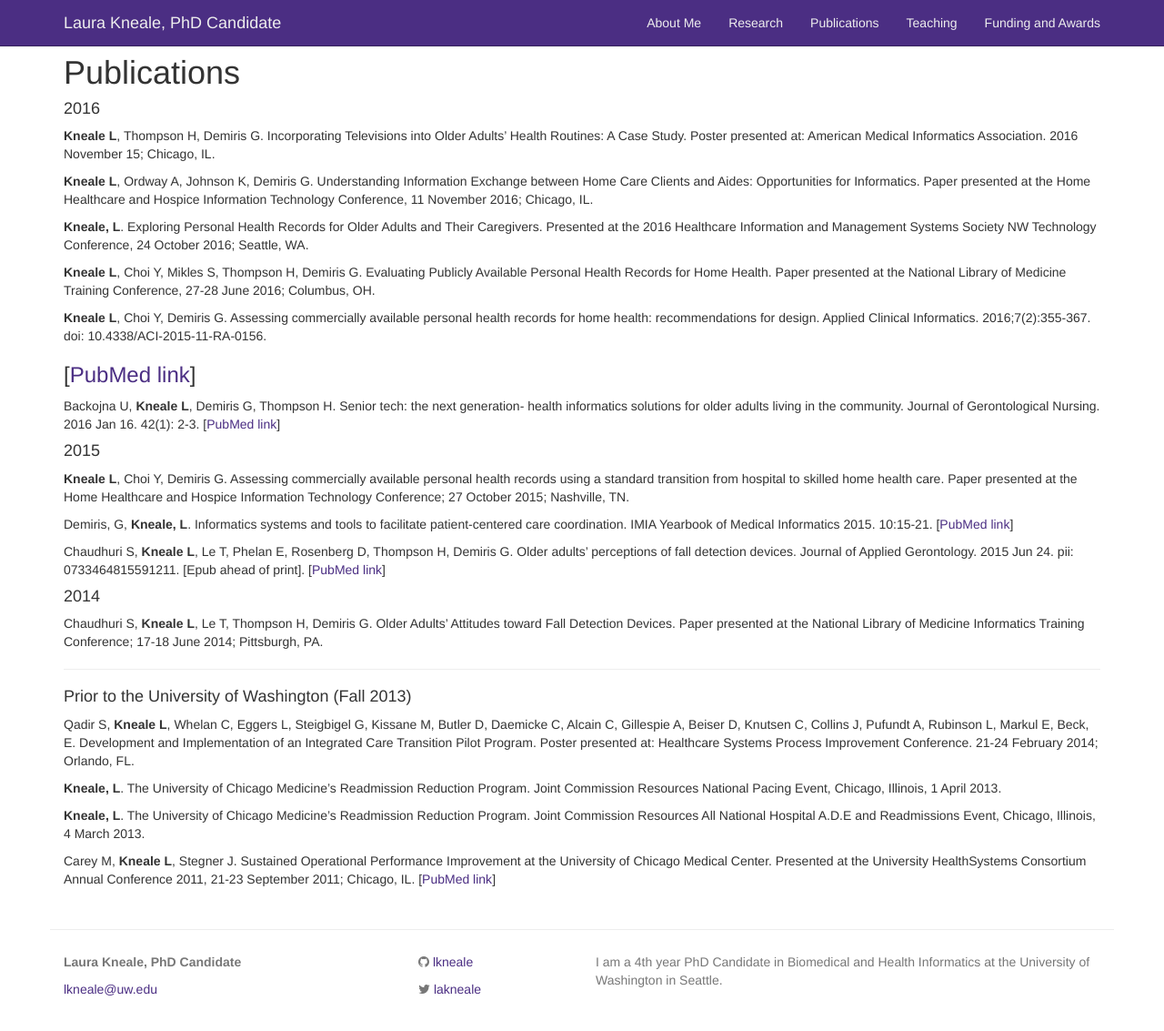
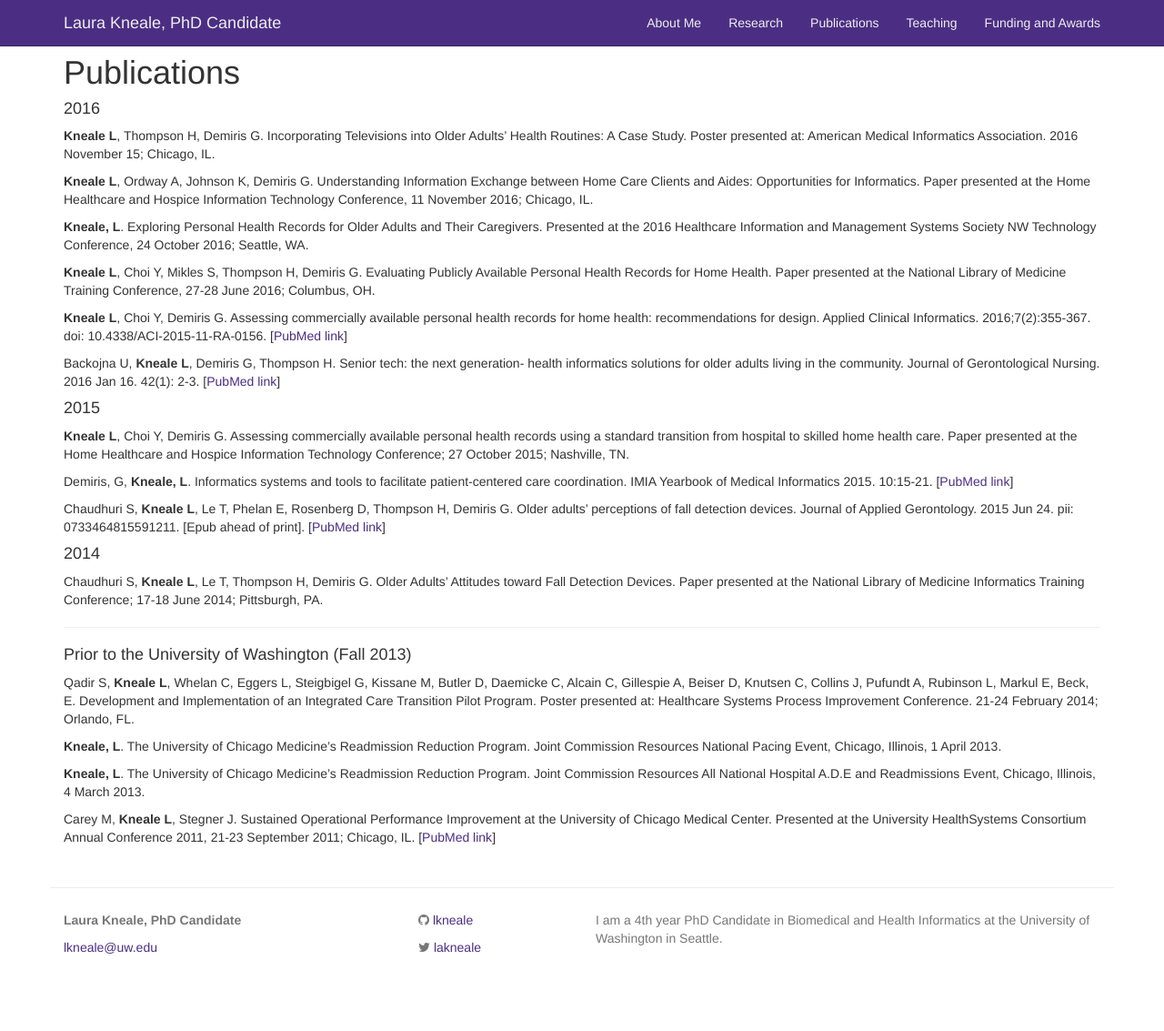
Before and after one commit to lkneale/lkneale.github.io, a Jekyll site: the page built from publications.md, in a window 1280 px wide and 1142 px high. Shown: the top 1133 px of the window at 91% size. Built offline with Jekyll 4.4.1, drawn with Linux system fonts in a browser that asks for light colours.

```diff
--- a/publications.md
+++ b/publications.md
@@ -13,8 +13,7 @@ permalink: /publications/
 
 **Kneale L**, Choi Y, Mikles S, Thompson H, Demiris G. Evaluating Publicly Available Personal Health Records for Home Health. Paper presented at the National Library of Medicine Training Conference, 27-28 June 2016; Columbus, OH.
 
-**Kneale L**, Choi Y, Demiris G. Assessing commercially available personal health records for home health: recommendations for design. Applied Clinical Informatics. 2016;7(2):355-367. doi: 10.4338/ACI-2015-11-RA-0156.
-### [[PubMed link](http://www.ncbi.nlm.nih.gov/pubmed/27437046)]
+**Kneale L**, Choi Y, Demiris G. Assessing commercially available personal health records for home health: recommendations for design. Applied Clinical Informatics. 2016;7(2):355-367. doi: 10.4338/ACI-2015-11-RA-0156. [[PubMed link](http://www.ncbi.nlm.nih.gov/pubmed/27437046)]
 
 Backojna U, **Kneale L**, Demiris G, Thompson H. Senior tech: the next generation- health informatics solutions for older adults living in the community. Journal of Gerontological Nursing. 2016 Jan 16. 42(1): 2-3. [[PubMed link](http://www.ncbi.nlm.nih.gov/pubmed/26866395)]
 
```
